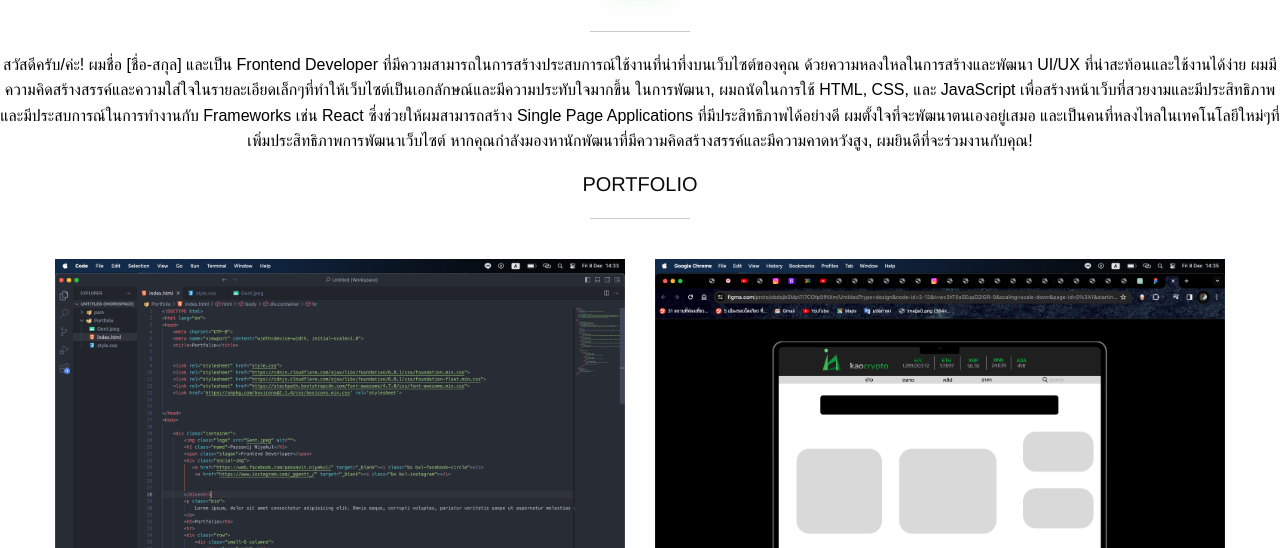
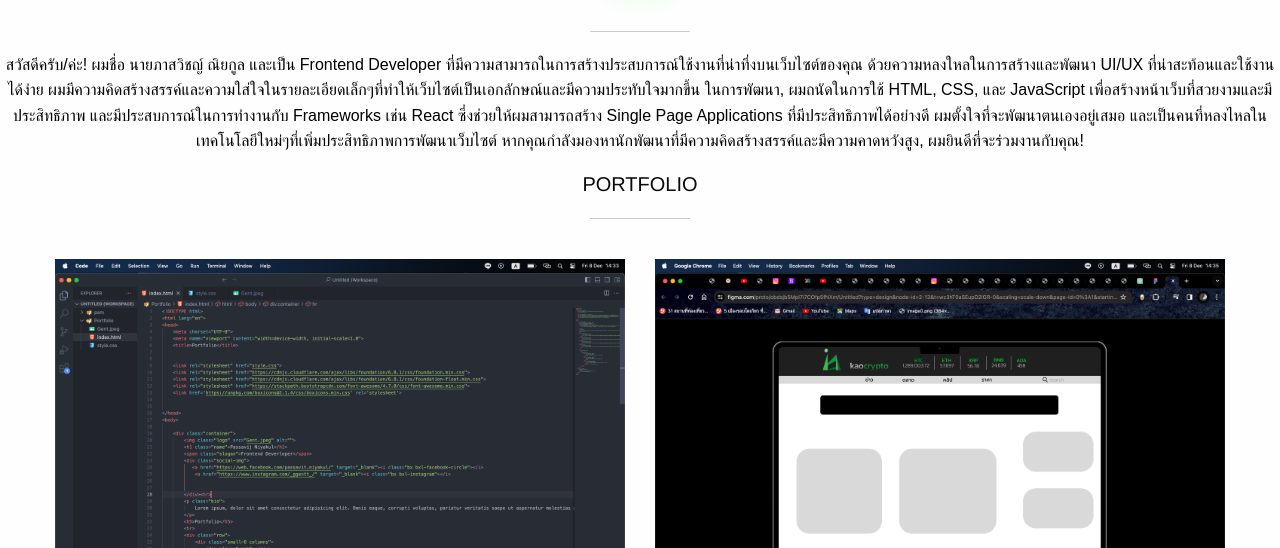
Before and after one commit to iblacko/port-folio01, a plain HTML site: page index.html in a window 1280 px wide. Shown: the part 252-800 px from the top of the page. Drawn offline with nearby package versions, Linux system fonts and the light colour scheme.

Commit message:
Update index.html

```diff
--- a/index.html
+++ b/index.html
@@ -22,7 +22,7 @@
             <a href="https://www.instagram.com/_ggentt_/" target="_blank"><i class="bx bxl-instagram"></i></a>
         </div><hr>
         <p class="bio">
-            สวัสดีครับ/ค่ะ! ผมชื่อ [ชื่อ-สกุล] และเป็น Frontend Developer ที่มีความสามารถในการสร้างประสบการณ์ใช้งานที่น่าทึ่งบนเว็บไซต์ของคุณ ด้วยความหลงใหลในการสร้างและพัฒนา UI/UX ที่น่าสะท้อนและใช้งานได้ง่าย ผมมีความคิดสร้างสรรค์และความใส่ใจในรายละเอียดเล็กๆที่ทำให้เว็บไซต์เป็นเอกลักษณ์และมีความประทับใจมากขึ้น
+            สวัสดีครับ/ค่ะ! ผมชื่อ นายภาสวิชญ์ ณิยกูล และเป็น Frontend Developer ที่มีความสามารถในการสร้างประสบการณ์ใช้งานที่น่าทึ่งบนเว็บไซต์ของคุณ ด้วยความหลงใหลในการสร้างและพัฒนา UI/UX ที่น่าสะท้อนและใช้งานได้ง่าย ผมมีความคิดสร้างสรรค์และความใส่ใจในรายละเอียดเล็กๆที่ทำให้เว็บไซต์เป็นเอกลักษณ์และมีความประทับใจมากขึ้น
 
             ในการพัฒนา, ผมถนัดในการใช้ HTML, CSS, และ JavaScript เพื่อสร้างหน้าเว็บที่สวยงามและมีประสิทธิภาพ และมีประสบการณ์ในการทำงานกับ Frameworks เช่น React ซึ่งช่วยให้ผมสามารถสร้าง Single Page Applications ที่มีประสิทธิภาพได้อย่างดี
 
```
